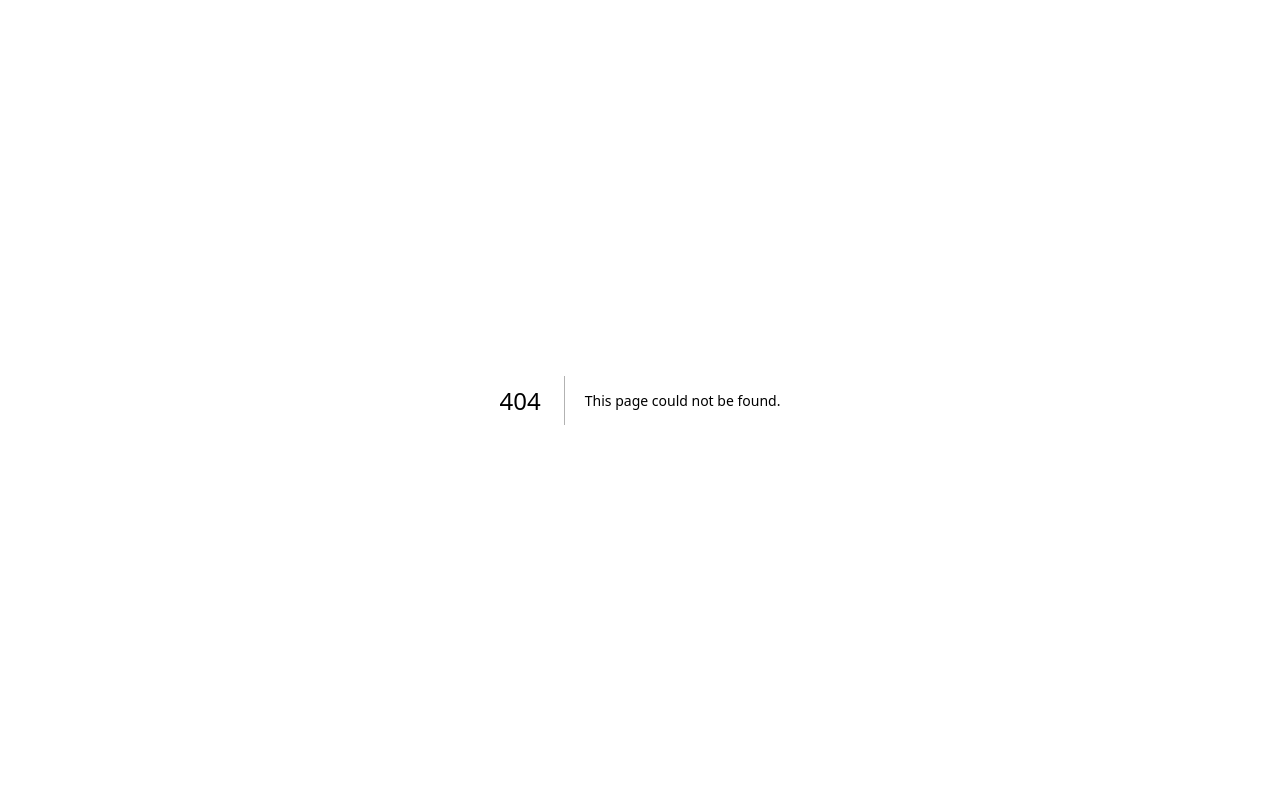
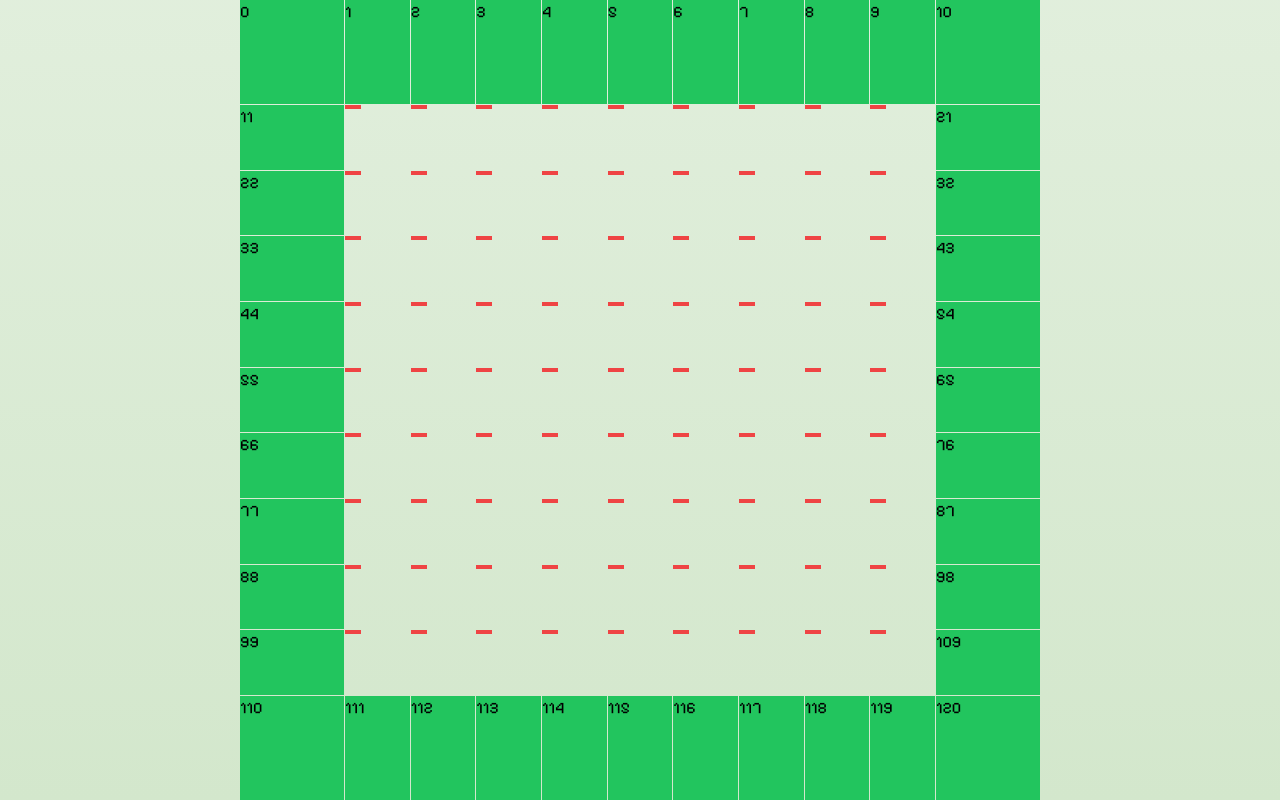
Before and after one commit to olimpialewinska/millionaires, a Next.js app: page /game in a window 1280 px wide. Before the commit this address had no page. Built offline with nearby package versions, Linux system fonts and the light colour scheme.

Commit message:
Add Game Board grid

```diff
--- /dev/null
+++ b/src/app/game/page.tsx
@@ -0,0 +1,50 @@
+"use client";
+import { fields } from "@/constants/fields";
+import { use, useEffect, useState } from "react";
+
+export default function Game() {
+  const [height, setHeight] = useState(0);
+
+  useEffect(() => {
+    setHeight(window.innerHeight);
+    console.log(window.innerHeight);
+    window.addEventListener("resize", () => {
+      setHeight(window.innerHeight);
+    });
+
+    return () => {
+      window.removeEventListener("resize", () => {
+        setHeight(window.innerHeight);
+      });
+    };
+  }, []);
+
+  const fieldsIDs = fields.map((field) => field.id);
+  return (
+    <div className="h-screen flex justify-center items-center">
+      <div
+        style={{
+          height: `${height}px`,
+          width: `${height}px`,
+          display: "grid",
+          gridTemplateColumns: "13% repeat(9, 1fr) 13%",
+          gridTemplateRows: "13% repeat(9, 1fr) 13%",
+          gap: "1px",
+        }}
+      >
+        {Array.from({ length: 121 }, (_, index) => (
+          <div
+            key={index}
+            className={`${
+              fieldsIDs.includes(index)
+                ? "bg-green-500 w-fill h-fill"
+                : "bg-red-500 w-4 h-1"
+            } `}
+          >
+            {fieldsIDs.includes(index) ? index : ""}
+          </div>
+        ))}
+      </div>
+    </div>
+  );
+}
--- a/src/app/page.tsx
+++ b/src/app/page.tsx
@@ -1,10 +1,10 @@
-import { Button } from "./Button";
-import { GameList } from "./components/GameList";
+import { Button } from "../components/Button";
+import { GameList } from "../components/GameList";
 
 export default function Home() {
   return (
     <main className="flex min-h-screen flex-col gap-8 items-center pt-12 w-screen h-screen overflow-hidden pb-0">
-      <div className="flex text-5xl">Millionaires</div>
+      <div className="flex text-6xl">Millionaires</div>
       <div className="flex flex-row min-w-full max-h-full justify-center flex-1 overflow-hidden p-12 pt-0 gap-2">
         <div className="flex flex-col flex-1 min-h-fit items-center justify-center">
           <Button />
--- a/src/app/components/GameList/Item/index.tsx
+++ b/src/components/GameList/Item/index.tsx
@@ -1,4 +1,4 @@
-import arrow from "../../../../assets/images/arrow.svg";
+import arrow from "../../../assets/images/arrow.svg";
 import Image from "next/image";
 
 export const Item = () => {
--- /dev/null
+++ b/src/constants/fields.ts
@@ -0,0 +1,42 @@
+export const fields = [
+  { id: 110, name: "start" },
+  { id: 99, name: "b1" },
+  { id: 88, name: "ks" },
+  { id: 77, name: "b2" },
+  { id: 66, name: "x" },
+  { id: 55, name: "d1" },
+  { id: 44, name: "n1" },
+  { id: 33, name: "s" },
+  { id: 22, name: "n2" },
+  { id: 11, name: "n3" },
+  { id: 0, name: "W" },
+  { id: 1, name: "r1" },
+  { id: 2, name: "e" },
+  { id: 3, name: "r2" },
+  { id: 4, name: "r3" },
+  { id: 5, name: "d2" },
+  { id: 6, name: "p1" },
+  { id: 7, name: "ks" },
+  { id: 8, name: "p2" },
+  { id: 9, name: "p3" },
+  { id: 10, name: "park" },
+  { id: 21, name: "c1" },
+  { id: 32, name: "s" },
+  { id: 43, name: "c2" },
+  { id: 54, name: "c3" },
+  { id: 65, name: "d3" },
+  { id: 76, name: "z1" },
+  { id: 87, name: "z2" },
+  { id: 98, name: "el" },
+  { id: 109, name: "z3" },
+  { id: 120, name: "W" },
+  { id: 119, name: "zi1" },
+  { id: 118, name: "zi2" },
+  { id: 117, name: "ks" },
+  { id: 116, name: "zi3" },
+  { id: 115, name: "d4" },
+  { id: 114, name: "sz" },
+  { id: 113, name: "cn1" },
+  { id: 112, name: "X" },
+  { id: 111, name: "cn2" },
+];
```
Also changed, not shown: src/components/Button/index.tsx (renamed from src/app/Button/index.tsx), src/components/Field/index.tsx (added), src/components/GameList/index.tsx (renamed from src/app/components/GameList/index.tsx), src/components/Search/index.tsx (added).
